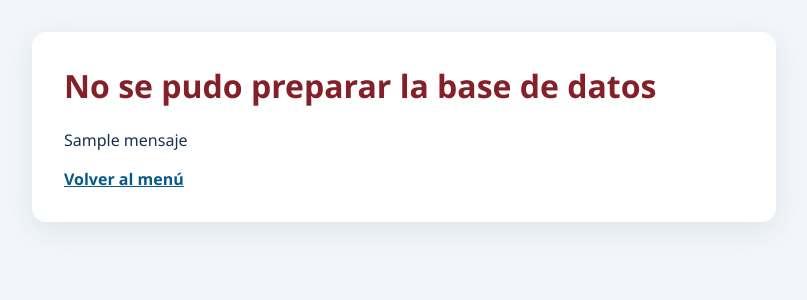
After one commit to CuervoCEO2006/Proyecto-Simulador-CreditoICETEX, a Flask app: template templates/tablas_creadas.html in a window 1280 px wide. The commit adds this page. Shown: the top 300 px of the page, without its empty margins (236-1043 px from the left). Run offline with Flask 3, Linux system fonts and the light colour scheme; the template is opened without the code that fills it: most values are stand-ins (such as "Sample title", 1, 10 or a date in 2020).

Commit message:
Opción en el Menú para crear las tablas de la BD

```diff
--- /dev/null
+++ b/templates/tablas_creadas.html
@@ -0,0 +1,55 @@
+<!doctype html>
+<html lang="es">
+<head>
+    <meta charset="utf-8">
+    <meta name="viewport" content="width=device-width, initial-scale=1">
+    <title>Tablas de la base de datos</title>
+    <style>
+        :root {
+            color-scheme: light;
+            font-family: "Segoe UI", sans-serif;
+            color: #16324f;
+            background: #f2f6fa;
+        }
+
+        body {
+            margin: 0;
+            padding: 2rem 1rem;
+        }
+
+        main {
+            max-width: 680px;
+            margin: 0 auto;
+            padding: 2rem;
+            background: #fff;
+            border-radius: 14px;
+            box-shadow: 0 8px 28px #16324f18;
+        }
+
+        h1 {
+            margin-top: 0;
+            color: {% if exito %}#218838{% else %}#842029{% endif %};
+        }
+
+        p {
+            line-height: 1.5;
+        }
+
+        a {
+            color: #075985;
+            font-weight: 700;
+        }
+    </style>
+</head>
+<body>
+    <main>
+        {% if exito %}
+        <h1>Base de datos lista</h1>
+        {% else %}
+        <h1>No se pudo preparar la base de datos</h1>
+        {% endif %}
+        <p role="{% if exito %}status{% else %}alert{% endif %}">{{ mensaje }}</p>
+        <a href="{{ url_for('vista_credito.inicio') }}">Volver al menú</a>
+    </main>
+</body>
+</html>
```
Also changed, not shown: src/view/web/vista_credito.py (+25 -0 lines), templates/inicio.html (+26 -0 lines), test/test_web_credito.py (+20 -0 lines).
